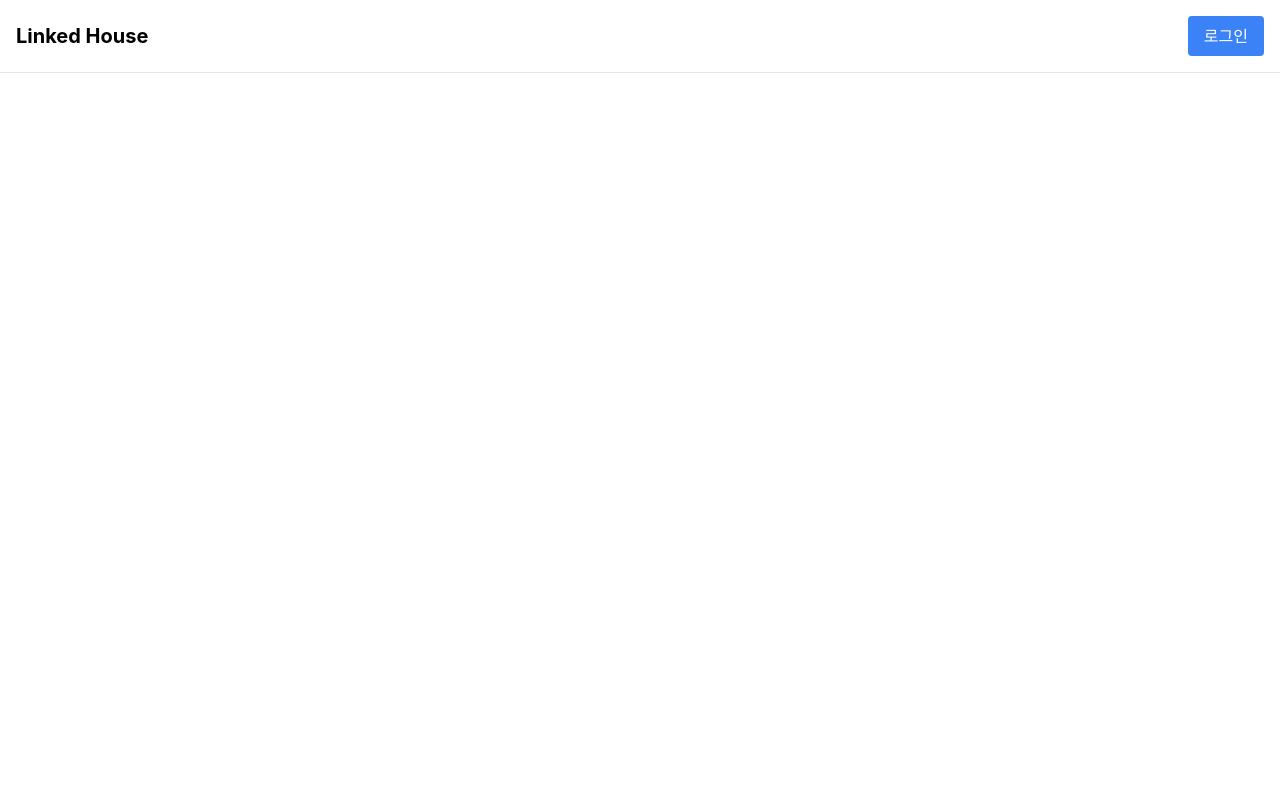
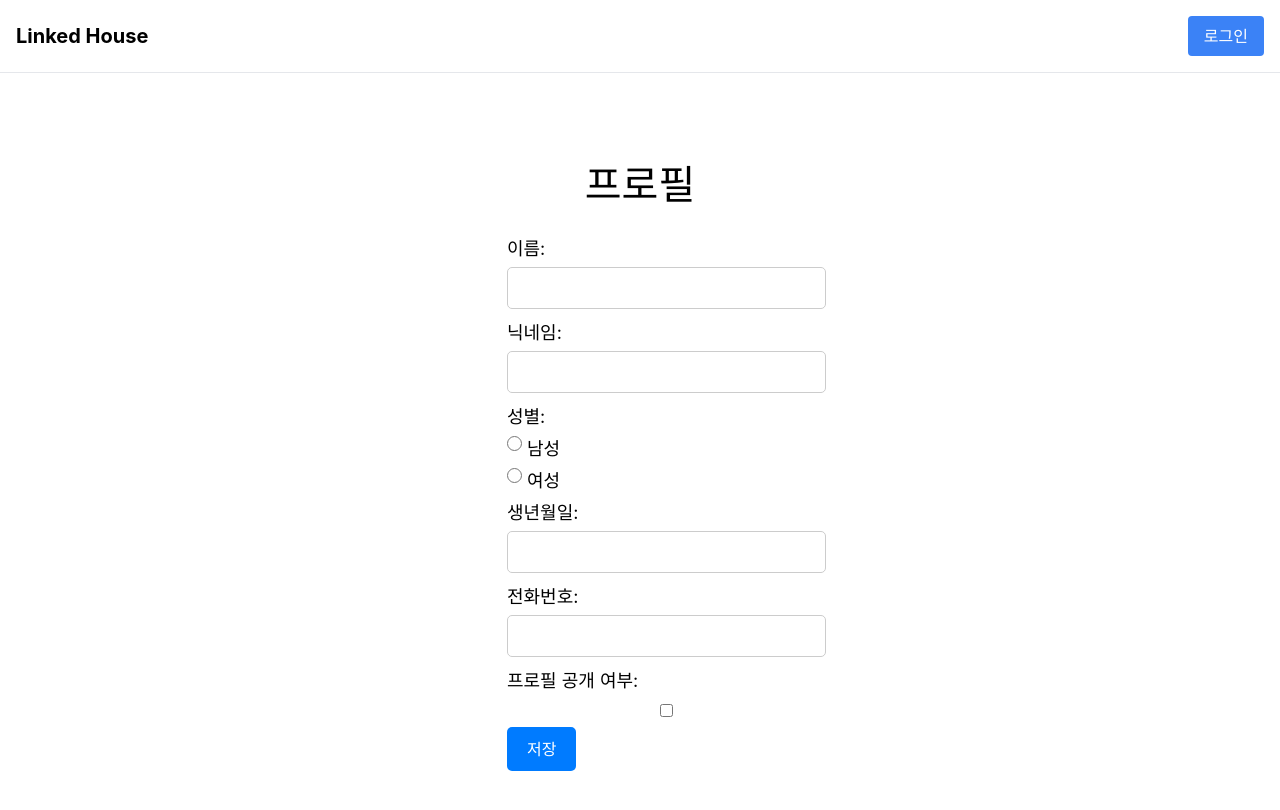
Before and after one commit to weble4/linked-house-frontend, a React (Create React App) app: page /profiles in a window 1280 px wide. Before the commit this address had no page. Shown: the top 810 px of the page. Built offline with nearby package versions, Linux system fonts and the light colour scheme.

Commit message:
유저 페이지 수정 !!
2

```diff
--- a/src/App.js
+++ b/src/App.js
@@ -18,6 +18,7 @@ import SearchModal from "./components/modal/SearchModal";
 import Private from "./components/user/Private";
 import HouseDetail from "./components/HouseDetail";
 import Bookmark from "./components/Bookmark";
+import AdminPage from "./components/admin/AdminPage";
 
 const App = () => {
     const [isLoggedIn, setIsLoggedIn] = useState(false); // Initialize with false
@@ -41,8 +42,8 @@ const App = () => {
                     <Route path="/certified" element={<Certified />} />
                     <Route path="/host-settings" element={<HostPages />} />
                     <Route path="/account-settings" element={<Userpage />} />
-                    <Route path="/private" element={<Private />} />
-                    <Route path="/profile" element={<ProfileEditor />} />
+                    <Route path="/privates" element={<Private />} />
+                    <Route path="/profiles" element={<ProfileEditor />} />
                     <Route path="" element={<SearchModal />} />
                     <Route path="/houses/" element={<HouseSearchResult />} />
                     <Route path="/houses/:rentalId" element={<HouseDetail />} />
@@ -52,6 +53,7 @@ const App = () => {
                     <Route path="/reservation-settings" element={<ReservationSetting />} />
                     <Route path="/reservation-management" element={<ReservationManagement />} />
                     <Route path="/bookmarks" element={<Bookmark />} />
+                    <Route path="/admin-settings" element={<AdminPage />} />
                 </Routes>
             </div>
         </Router>
--- a/src/components/Header.js
+++ b/src/components/Header.js
@@ -74,6 +74,7 @@ const Header = ({ isLoggedIn, onLogout }) => {
               유저 정보
             </button>
             {isProfileMenuOpen && (
+
               <div className="absolute right-0 mt-2 bg-white border rounded shadow-md">
                 <ul>
                   <li>
@@ -82,9 +83,20 @@ const Header = ({ isLoggedIn, onLogout }) => {
                       className="block px-4 py-2 text-gray-800 hover:bg-gray-100 border-b"
                       onClick={closeProfileMenu}
                     >
-                      개인정보
+                      개인 정보
                     </Link>
                   </li>
+
+                  <li>
+                    <Link
+                      to="/admin-settings"
+                      className="block px-4 py-2 text-gray-800 hover:bg-gray-100 border-b"
+                      onClick={closeProfileMenu}
+                    >
+                      관리 정보
+                    </Link>
+                  </li>
+
                   {userRoles.includes("ROLE_HOST") && (
                     <li>
                       <Link
@@ -96,6 +108,7 @@ const Header = ({ isLoggedIn, onLogout }) => {
                       </Link>
                     </li>
                   )}
+
                   <li>
                     <button
                       onClick={() => {
--- a/src/components/user/ProfileEditor.js
+++ b/src/components/user/ProfileEditor.js
@@ -1,47 +1,54 @@
-import React, { useState, useEffect } from 'react';
+import React, { useState } from 'react';
 import './ProfileEditor.css';
 
 function ProfileEditor() {
-  // 이전에 저장된 프로필 데이터를 로컬 스토리지에서 가져옵니다.
-  const storedProfile = JSON.parse(localStorage.getItem('profile')) || {};
+  // 초기 상태를 로컬 스토리지에서 불러오기
+  const initialProfile = JSON.parse(localStorage.getItem('customerProfile')) || {
+    customer: '',
+    nickname: '',
+    gender: '',
+    birthDay: '',
+    phoneNum: '',
+    ispublicAt: false,
+  };
 
-  const [name, setName] = useState(storedProfile.name || '');
-  const [profileText, setProfileText] = useState(storedProfile.profileText || '');
-  const [birthdate, setBirthdate] = useState(storedProfile.birthdate || '');
-  const [phoneNumber, setPhoneNumber] = useState(storedProfile.phoneNumber || '');
-  const [gender, setGender] = useState(storedProfile.gender || '');
-  const [isProfilePublic, setIsProfilePublic] = useState(storedProfile.isProfilePublic || false);
+  const [CustomerProfile, setCustomerProfile] = useState(initialProfile);
   const [isSaved, setIsSaved] = useState(false);
 
-  const handleNameChange = (e) => {
-    setName(e.target.value);
+  const accessToken = localStorage.getItem('accessToken');
+
+    // 사용자의 액세스 토큰을 가져오는 로직 (예: 로그인 후에 토큰을 저장하고 이곳에서 가져옴)
+  const handleInputChange = (e) => {
+    const { name, value } = e.target;
+    setCustomerProfile({
+      ...CustomerProfile,
+      [name]: value,
+    });
   };
 
-  const handleProfileTextChange = (e) => {
-    setProfileText(e.target.value);
+  const handleCheckboxChange = (e) => {
+    const { name, checked } = e.target;
+    setCustomerProfile({
+      ...CustomerProfile,
+      [name]: checked,
+    });
   };
 
-  const handleBirthdateChange = (e) => {
-    setBirthdate(e.target.value);
-  };
+  const handleSave = async () => {
+    // 변경된 프로필 정보만 서버에 전송
+    const updateProfile = {
+      customer: CustomerProfile.customer,
+      nickname: CustomerProfile.nickname,
+      gender: CustomerProfile.gender,
+      birthDay: CustomerProfile.birthDay,
+      phoneNum: CustomerProfile.phoneNum,
+      ispublicAt: CustomerProfile.ispublicAt,
+    };
 
-  const handlePhoneNumberChange = (e) => {
-    setPhoneNumber(e.target.value);
-  };
+    alert('프로필 정보 저장에 성공했습니다.');
 
-  const handleGenderChange = (e) => {
-    setGender(e.target.value);
-  };
-
-  const handleProfilePublicChange = () => {
-    setIsProfilePublic(!isProfilePublic);
-  };
-
-  const handleSave = () => {
-    // 저장 로직 추가
-
-    // 저장 성공 시 isSaved 상태를 true로 설정합니다.
-    setIsSaved(true);
+    // 브라우저의 로컬 스토리지에도 저장
+    localStorage.setItem('customerProfile', JSON.stringify(updateProfile));
   };
 
   const handleKeyPress = (e) => {
@@ -49,21 +56,6 @@ function ProfileEditor() {
       handleSave();
     }
   };
-
-  // 컴포넌트가 업데이트될 때마다 현재 프로필 데이터를 로컬 스토리지에 저장합니다.
-  useEffect(() => {
-    localStorage.setItem(
-      'profile',
-      JSON.stringify({
-        name,
-        profileText,
-        birthdate,
-        phoneNumber,
-        gender,
-        isProfilePublic,
-      })
-    );
-  }, [name, profileText, birthdate, phoneNumber, gender, isProfilePublic]);
 
   return (
     <div className="profile-container">
@@ -73,77 +65,82 @@ function ProfileEditor() {
         <input
           className="profile-input"
           type="text"
-          value={name}
-          onChange={handleNameChange}
-          onKeyPress={handleKeyPress} // 엔터 키 이벤트 처리
+          name="customer"
+          value={CustomerProfile.customer}
+          onChange={handleInputChange}
+          onKeyPress={handleKeyPress}
         />
-        <label className="profile-label">자기소개:</label>
-        <textarea
+        <label className="profile-label">닉네임:</label>
+        <input
           className="profile-input"
-          value={profileText}
-          onChange={handleProfileTextChange}
-          onKeyPress={handleKeyPress} // 엔터 키 이벤트 처리
+          type="text"
+          name="nickname"
+          value={CustomerProfile.nickname}
+          onChange={handleInputChange}
+          onKeyPress={handleKeyPress}
         />
+         <label className="profile-label">성별:</label>
+        <div className="gender-options">
+          <label className="gender-label">
+            <input
+              type="radio"
+              name="gender"
+              value="남성"
+              checked={CustomerProfile.gender === '남성'}
+              onChange={handleInputChange}
+            />
+            남성
+          </label>
+          <label className="gender-label">
+            <input
+              type="radio"
+              name="gender"
+              value="여성"
+              checked={CustomerProfile.gender === '여성'}
+              onChange={handleInputChange}
+            />
+            여성
+          </label>
+        </div>
         <label className="profile-label">생년월일:</label>
         <input
           className="profile-input"
           type="text"
-          value={birthdate}
-          onChange={handleBirthdateChange}
-          onKeyPress={handleKeyPress} // 엔터 키 이벤트 처리
+          name="birthDay"
+          value={CustomerProfile.birthDay}
+          onChange={handleInputChange}
+          onKeyPress={handleKeyPress}
         />
         <label className="profile-label">전화번호:</label>
         <input
           className="profile-input"
           type="text"
-          value={phoneNumber}
-          onChange={handlePhoneNumberChange}
-          onKeyPress={handleKeyPress} // 엔터 키 이벤트 처리
+          name="phoneNum"
+          value={CustomerProfile.phoneNum}
+          onChange={handleInputChange}
+          onKeyPress={handleKeyPress}
         />
-        <label className="profile-label">성별:</label>
-        <div className="gender-container">
-          <label className="gender-label" htmlFor="male">
-            <input
-              type="radio"
-              id="male"
-              name="gender"
-              value="male"
-              checked={gender === 'male'}
-              onChange={handleGenderChange}
-            />
-            남성
-          </label>
-
-          <label className="gender-label" htmlFor="female">
-            <input
-              type="radio"
-              id="female"
-              name="gender"
-              value="female"
-              checked={gender === 'female'}
-              onChange={handleGenderChange}
-            />
-            여성
-          </label>
-        </div>
         <label className="profile-label">프로필 공개 여부:</label>
         <input
           type="checkbox"
-          checked={isProfilePublic}
-          onChange={handleProfilePublicChange}
-          onKeyPress={handleKeyPress} // 엔터 키 이벤트 처리
+          name="ispublicAt"
+          checked={CustomerProfile.ispublicAt}
+          onChange={handleCheckboxChange}
+          onKeyPress={handleKeyPress}
         />
-        <button className="save-button" onClick={handleSave}>저장</button>
+        <button className="save-button" onClick={handleSave}>
+          저장
+        </button>
       </div>
       {isSaved && (
         <div className="saved-message">
           <h2>현재 프로필 정보</h2>
-          <p>이름: {name}</p>
-          <p>자기소개: {profileText}</p>
-          <p>생년월일: {birthdate}</p>
-          <p>전화번호: {phoneNumber}</p>
-          <p>성별: {gender}</p>
-          <p>프로필 공개 여부: {isProfilePublic ? '공개' : '비공개'}</p>
+          <p>이름: {CustomerProfile.customer}</p>
+          <p>닉네임: {CustomerProfile.nickname}</p>
+          <p>성별: {CustomerProfile.gender}</p>
+          <p>생년월일: {CustomerProfile.birthDay}</p>
+          <p>전화번호: {CustomerProfile.phoneNum}</p>
+          <p>프로필 공개 여부: {CustomerProfile.ispublicAt ? '공개' : '비공개'}</p>
         </div>
       )}
     </div>
```
Also changed, not shown: src/components/user/Private.js (+18 -11 lines).
